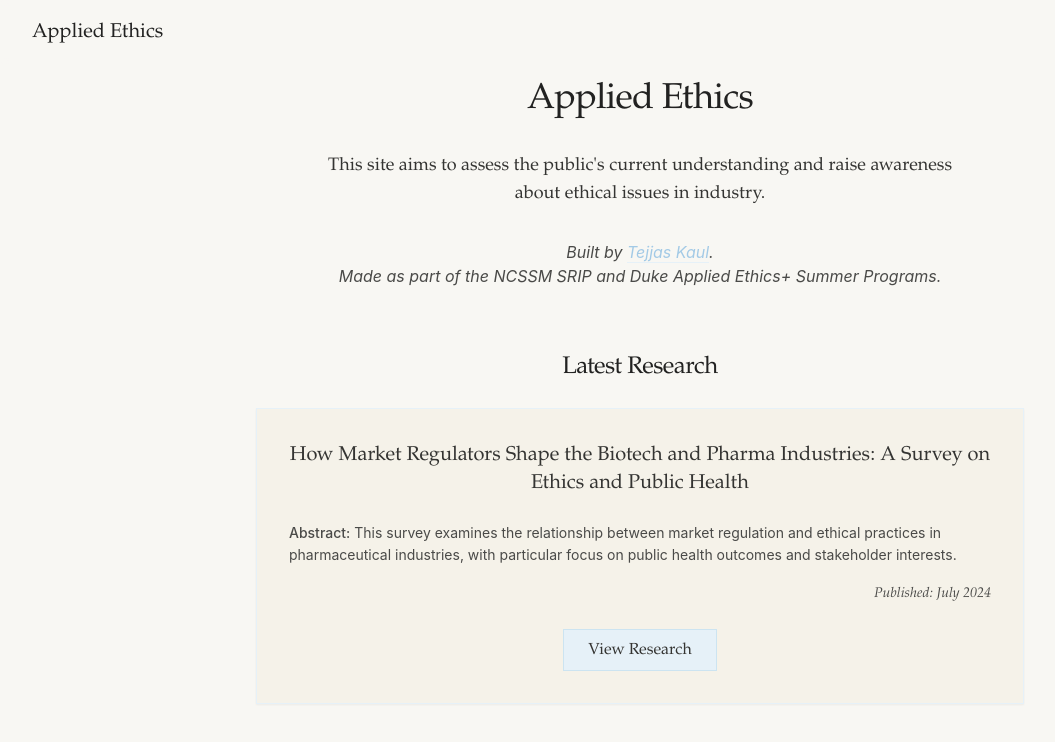
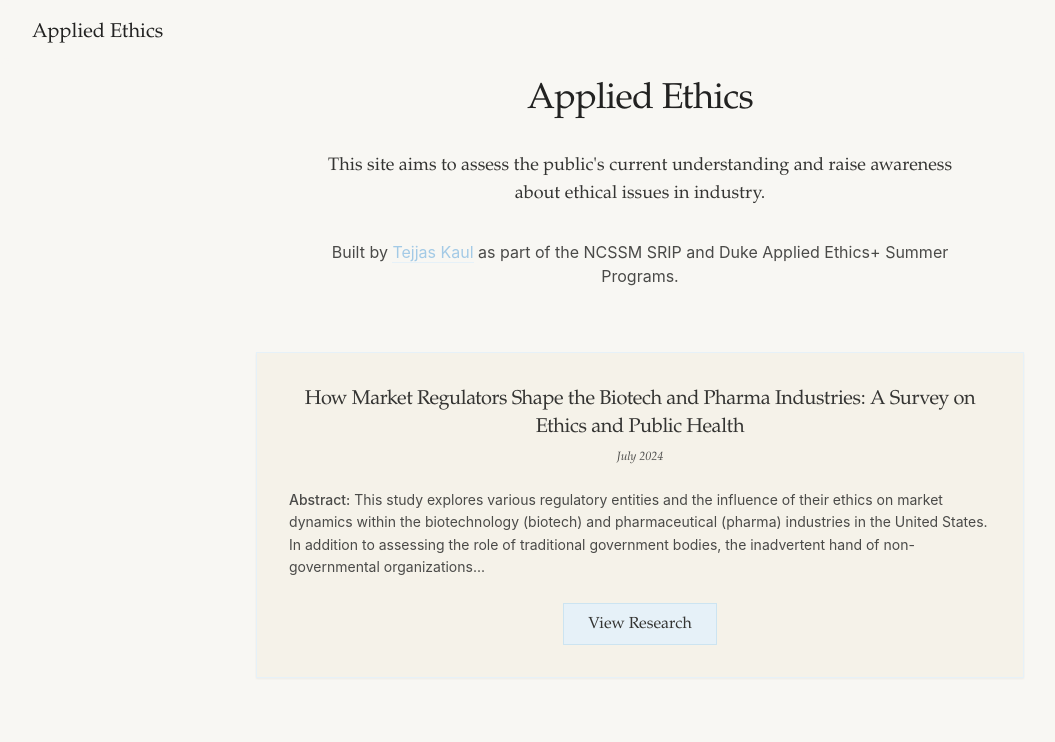
Before and after one commit to tkpepper15/applied-ethics, a Next.js app: page / in a window 1280 px wide. Shown: the top 742 px of the page, without its empty margins (0-1055 px from the left). Built offline with nearby package versions, Linux system fonts and the light colour scheme.

Commit message:
Commit message

```diff
--- a/app/how_corporate_ownership_shapes_big_pharma/page.tsx
+++ b/app/how_corporate_ownership_shapes_big_pharma/page.tsx
@@ -88,7 +88,7 @@ const Main: React.FC = () => {
             <strong>Background:</strong> This study explores various regulatory entities and the influence of their ethics on market dynamics within the biotechnology (biotech) and pharmaceutical (pharma) industries in the United States. In addition to assessing the role of traditional government bodies, the inadvertent hand of non-governmental organizations (NGOs), and corporate entities in impacting industry standards and public health outcomes is also investigated.
           </p>
           <p className="text-base mb-4">
-            <strong>Objective:</strong> The research aims to understand public perception of the ideal regulatory entity through a pre-post survey methodology.
+            <strong>Objective:</strong> The research aims to understand public perception of the ideal regulatory entity in the biotech and pharma industries through a pre-post survey methodology.
           </p>
           <p className="text-base mb-4">
             <strong>Methods:</strong> Data were collected through a mixed-methods approach; a qualitative analysis of legal documents and quantitative data was concatenated. A case study comparing Eli Lilly (USA) and Novo Nordisk (Denmark) illustrates the impact of different ownership structures on regulatory practices. The results were visualized through an interactive dashboard, enhancing user experience and accessibility.
--- a/app/page.tsx
+++ b/app/page.tsx
@@ -15,24 +15,22 @@ const Home: React.FC = () => {
             <p className="text-base sm:text-lg mb-6 sm:mb-8 text-center font-serif text-charcoal-200 max-w-2xl mx-auto">
               This site aims to assess the public&apos;s current understanding and raise awareness about ethical issues in industry.
             </p>
-            <p className="text-center text-charcoal-100 mb-10 sm:mb-12 italic text-sm sm:text-base max-w-2xl mx-auto">
-              Built by <a className="hover:text-azure-300 transition-colors border-b border-azure-100" href="https://www.linkedin.com/in/tejjas-kaul-36091a22b/" target="_blank" rel="noopener noreferrer">Tejjas Kaul</a>.
-              <br />Made as part of the NCSSM SRIP and Duke Applied Ethics+ Summer Programs.
+            <p className="text-center text-charcoal-100 mb-10 sm:mb-12 text-sm sm:text-base max-w-2xl mx-auto">
+              Built by <a className="hover:text-azure-300 transition-colors border-b border-azure-100" href="https://www.linkedin.com/in/tejjas-kaul-36091a22b/" target="_blank" rel="noopener noreferrer">Tejjas Kaul</a> as part of the NCSSM SRIP and Duke Applied Ethics+ Summer Programs.
             </p>
           </div>
 
           <div className="mt-12 sm:mt-16 text-center">
-            <h2 className="font-serif text-xl sm:text-2xl mb-5 sm:mb-6">Latest Research</h2>
             <div className="bg-cream p-6 sm:p-8 border border-azure-100 shadow-sm mx-auto">
-              <a className="font-serif text-lg sm:text-xl text-charcoal-200 hover:text-azure-300 transition-colors block" href="/how_corporate_ownership_shapes_big_pharma">
+              <h3 className="font-serif text-lg sm:text-xl text-charcoal-200 mb-2">
                 How Market Regulators Shape the Biotech and Pharma Industries: A Survey on Ethics and Public Health
-              </a>
-              <div className="mt-5 sm:mt-6 text-left text-xs sm:text-sm text-charcoal-100">
+              </h3>
+              <p className="font-serif italic text-xs text-charcoal-100 mb-5 sm:mb-6 text-center">
+                July 2024
+              </p>
+              <div className="text-left text-xs sm:text-sm text-charcoal-100">
                 <p className="mb-4">
-                  <span className="font-medium">Abstract:</span> This survey examines the relationship between market regulation and ethical practices in pharmaceutical industries, with particular focus on public health outcomes and stakeholder interests.
-                </p>
-                <p className="mb-0 font-serif italic text-right">
-                  Published: July 2024
+                  <span className="font-medium">Abstract:</span> This study explores various regulatory entities and the influence of their ethics on market dynamics within the biotechnology (biotech) and pharmaceutical (pharma) industries in the United States. In addition to assessing the role of traditional government bodies, the inadvertent hand of non-governmental organizations...
                 </p>
               </div>
               <div className="mt-5 sm:mt-6">
```
Also changed, not shown: 2 other files (tests, documents, lock files or other folders).
